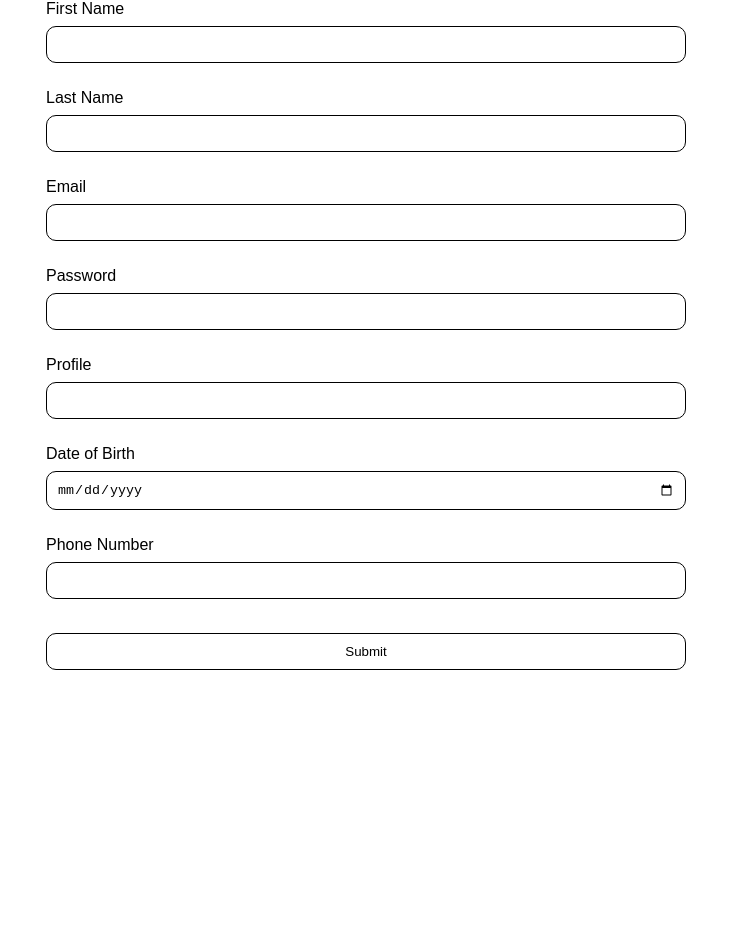
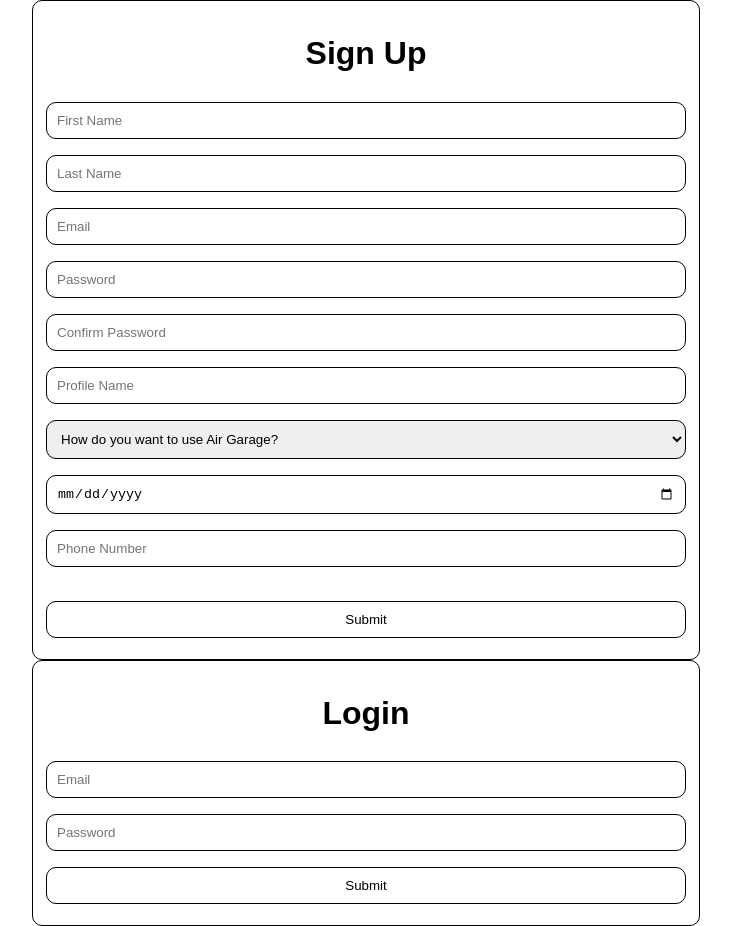
Before and after one commit to airgarage-capstone/TylerRepo, a React (Create React App) app: page / in a window 1280 px wide. Shown: the whole page, without its empty margins (274-1005 px from the left). Before the commit the page ends 800 px from the top, so only its background shows below. Built offline with nearby package versions, Linux system fonts and the light colour scheme.

Commit message:
Updated css, alert message properly shows, new login applet

```diff
--- a/src/App.js
+++ b/src/App.js
@@ -2,6 +2,7 @@
 import logo from './logo.svg';
 import './App.css';
 import Form from './Form';
+import Login from './Login';
 
 class App extends Component {
   constructor(props) {
@@ -22,8 +23,12 @@
 
   render() {
     return (
+      <div>
       <Form>
       </Form>
+	  <Login>
+	  </Login>
+    </div>
     );
   }
 }
--- a/src/Form.css
+++ b/src/Form.css
@@ -6,9 +6,19 @@
   font-family: 'Ubuntu', sans-serif;
 }
 
+h1{
+    text-align: center;
+}
+
 .Form{
     width:50%;
     margin: auto;
+    border: 1px solid;
+    border-radius: 10px;
+    padding-left: 1%;
+    padding-right: 1%;
+    padding-top: 1%;
+    padding-bottom: 1%;
 }
 
 input {
@@ -20,8 +30,13 @@
     border: 1px solid;
 }
 
-label {
-    margin-left: auto;
+select {
+    width: 100%;
+    padding: 10px 10px;
+    margin: 8px auto;
+    box-sizing: border-box;
+    border-radius: 10px;
+    border: 1px solid;
 }
 
 input[type=submit] {
@@ -31,3 +46,12 @@
     border: 1px solid;
     background-color: White;
 }
+
+input[type=submit]:active {
+    display: block;
+    margin-left: auto;
+    margin-right: auto;
+    border: 1px solid;
+    border-color: #fa824c;
+    color:  #fa824c;;
+}
--- a/src/Form.js
+++ b/src/Form.js
@@ -9,12 +9,15 @@
                     lastName:'',
                     email:'',
                     password:'',
+                    confirmPass:'',
                     profile:'',
                     dob:'',
-                    phoneNum:''
+                    phoneNum:'',
+                    accountType:''
     };
 
       this.handleInputChange = this.handleInputChange.bind(this);
+      this.handleSubmit = this.handleSubmit.bind(this);
     }
 
     handleInputChange(event) {
@@ -27,67 +30,89 @@
       });
     }
 
+    handleSubmit(event)
+    {
+      alert("Hello, "+ this.state.firstName+" "+this.state.lastName);
+      event.preventDefault();
+    }
+
     render() {
       return (
         <div className="Form">
-            <form>
+            <form onSubmit={this.handleSubmit}>
+            <h1>Sign Up</h1>
             <label>
-              First Name<br/>
               <input
                     name = "firstName"
+                    placeholder="First Name"
                     type="text"
                     value = {this.state.firstName}
                     onChange = {this.handleInputChange}/>
-            </label><br/><br/>
+            </label><br/>
             <label>
-              Last Name<br/>
               <input
                     name = "lastName"
+                    placeholder="Last Name"
                     type="text"
                     value = {this.state.lastName}
                     onChange = {this.handleInputChange}/>
-            </label><br/><br/>
+            </label><br/>
             <label>
-              Email<br/>
               <input
                     name = "email"
-                    type="text"
+                    placeholder="Email"
+                    type="email"
                     value = {this.state.email}
                     onChange = {this.handleInputChange}/>
-            </label><br/><br/>
+            </label><br/>
             <label>
-              Password<br/>
               <input
                     name = "password"
+                    placeholder="Password"
                     type="password"
                     value = {this.state.password}
                     onChange = {this.handleInputChange}/>
-            </label><br/><br/>
+            </label><br/>
             <label>
-              Profile<br/>
+              <input
+                    name = "confirmPass"
+                    placeholder="Confirm Password"
+                    type="password"
+                    value = {this.state.confirmPass}
+                    onChange = {this.handleInputChange}/>
+            </label><br/>
+            <label>
               <input
                     name = "profile"
+                    placeholder="Profile Name"
                     type="text"
                     value = {this.state.profile}
                     onChange = {this.handleInputChange}/>
-            </label><br/><br/>
+            </label><br/>
             <label>
-              Date of Birth<br/>
+              <select value = {this.state.accountType} onChange={this.handleInputChange}>
+                      <option value="" disabled selected>How do you want to use Air Garage?</option>
+                      <option value="Find Parking">Find Parking</option>
+                      <option value="List a spot">List a spot</option>
+                      <option value="Both">Both</option>
+              </select>
+            </label><br/>
+            <label>
               <input
                     name = "dob"
                     type="date"
                     value = {this.state.dob}
                     onChange = {this.handleInputChange}/>
-            </label><br/><br/>
+            </label><br/>
             <label>
-              Phone Number<br/>
               <input
                     name = "phoneNum"
+                    placeholder="Phone Number"
                     type="text"
                     value = {this.state.phoneNum}
                     onChange = {this.handleInputChange}/>
             </label><br/><br/>
-            <input type="submit" value="Submit" />
+            <input type="submit" value="Submit"/>
           </form>
       </div>
       );
--- /dev/null
+++ b/src/Login.js
@@ -0,0 +1,60 @@
+import React, { Component } from 'react';
+import logo from './logo.svg';
+import './Form.css'
+
+class Login extends React.Component {
+    constructor(props) {
+      super(props);
+      this.state = {
+                    email:'',
+                    password:'',
+    };
+
+      this.handleInputChange = this.handleInputChange.bind(this);
+      this.handleSubmit = this.handleSubmit.bind(this);
+    }
+
+    handleInputChange(event) {
+      const target = event.target;
+      const value = target.value;
+      const name = target.name;
+
+      this.setState({
+        [name]: value
+      });
+    }
+
+    handleSubmit(event)
+    {
+      alert("Account not found.");
+      event.preventDefault();
+    }
+
+    render() {
+      return (
+        <div className="Form">
+            <form onSubmit={this.handleSubmit}>
+            <h1>Login</h1>
+            <label>
+              <input
+                    name = "email"
+                    placeholder="Email"
+                    type="email"
+                    value = {this.state.email}
+                    onChange = {this.handleInputChange}/>
+            </label><br/>
+            <label>
+              <input
+                    name = "password"
+                    placeholder="Password"
+                    type="password"
+                    value = {this.state.password}
+                    onChange = {this.handleInputChange}/>
+            </label><br/>
+            <input type="submit" value="Submit"/>
+          </form>
+      </div>
+      );
+    }
+  }
+  export default Login;
```
